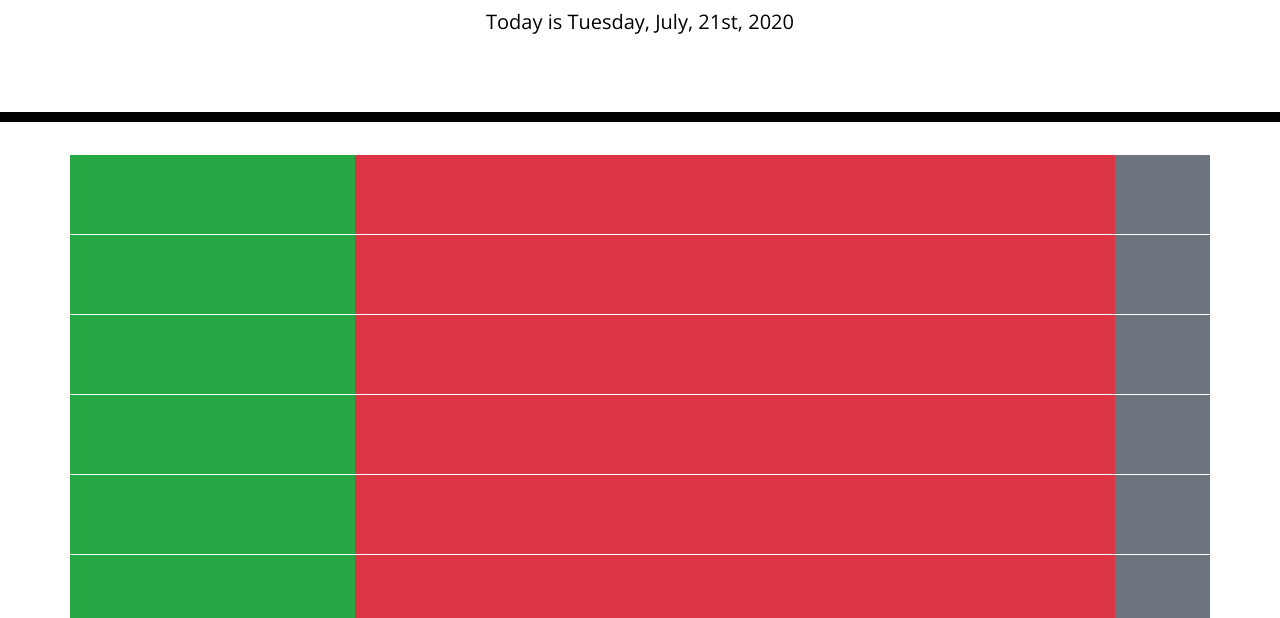
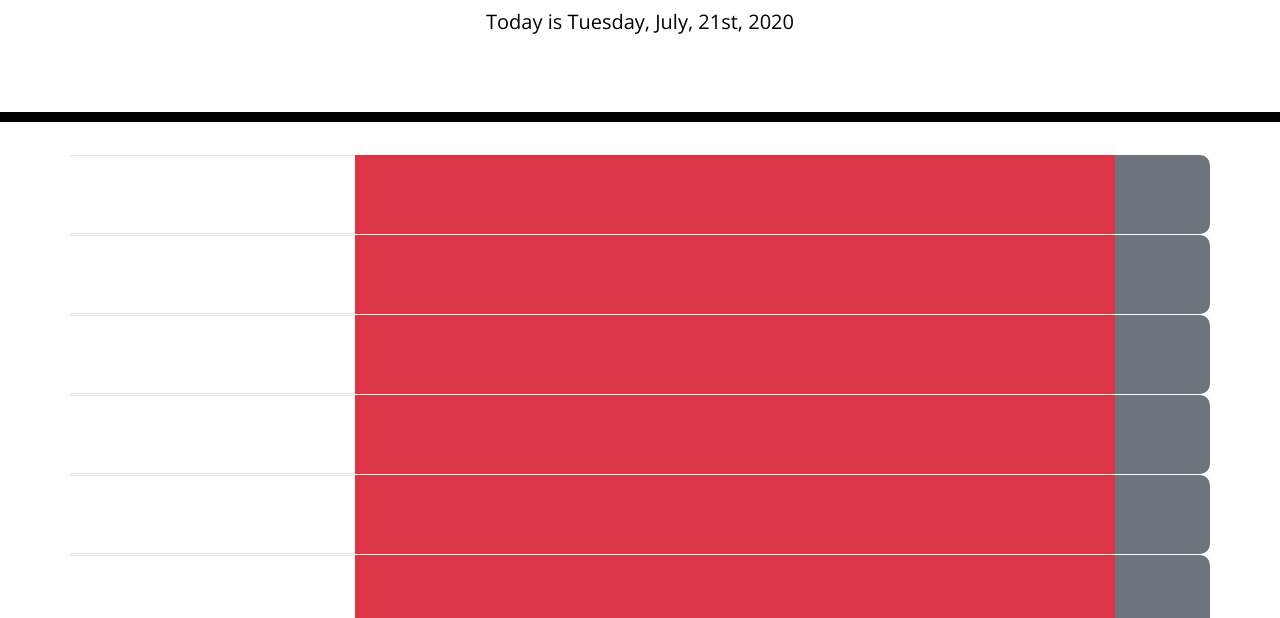
Before and after one commit to pprewitt/DailyPlanner, a plain HTML site: page index.html in a window 1280 px wide. Shown: the part 182-800 px from the top of the page. Drawn offline with nearby package versions, Linux system fonts and the light colour scheme.

Commit message:
styling borders

```diff
--- a/script.js
+++ b/script.js
@@ -19,12 +19,12 @@ for(let hours=0; hours<12; hours++){
 
 //create divs for and style classes for time, todo, save: col-md-3,8,1 respectively
     var colDivTime = $('<div>');
-    colDivTime.addClass('col-md-3 time-column bg-success');
+    colDivTime.addClass('col-md-3 time-column border-top border-bottom');
     var colDivEntry = $('<div>');
     colDivEntry.addClass('col-md-8 entry-column bg-danger');
     var colDivSave = $('<div>');
     colDivSave.addClass('col-md-1 save-column bg-secondary');
-    $(".row").append(colDivTime, colDivEntry, colDivSave);
+    $(planHourDiv).append(colDivTime, colDivEntry, colDivSave);
 
 }
 
--- a/style.css
+++ b/style.css
@@ -69,3 +69,7 @@ textarea{
   font-size: 20px;
   transition: all .3s ease-in-out;
 }
+.save-column{
+  border-top-right-radius: 10px;
+  border-bottom-right-radius: 10px;
+}
```
